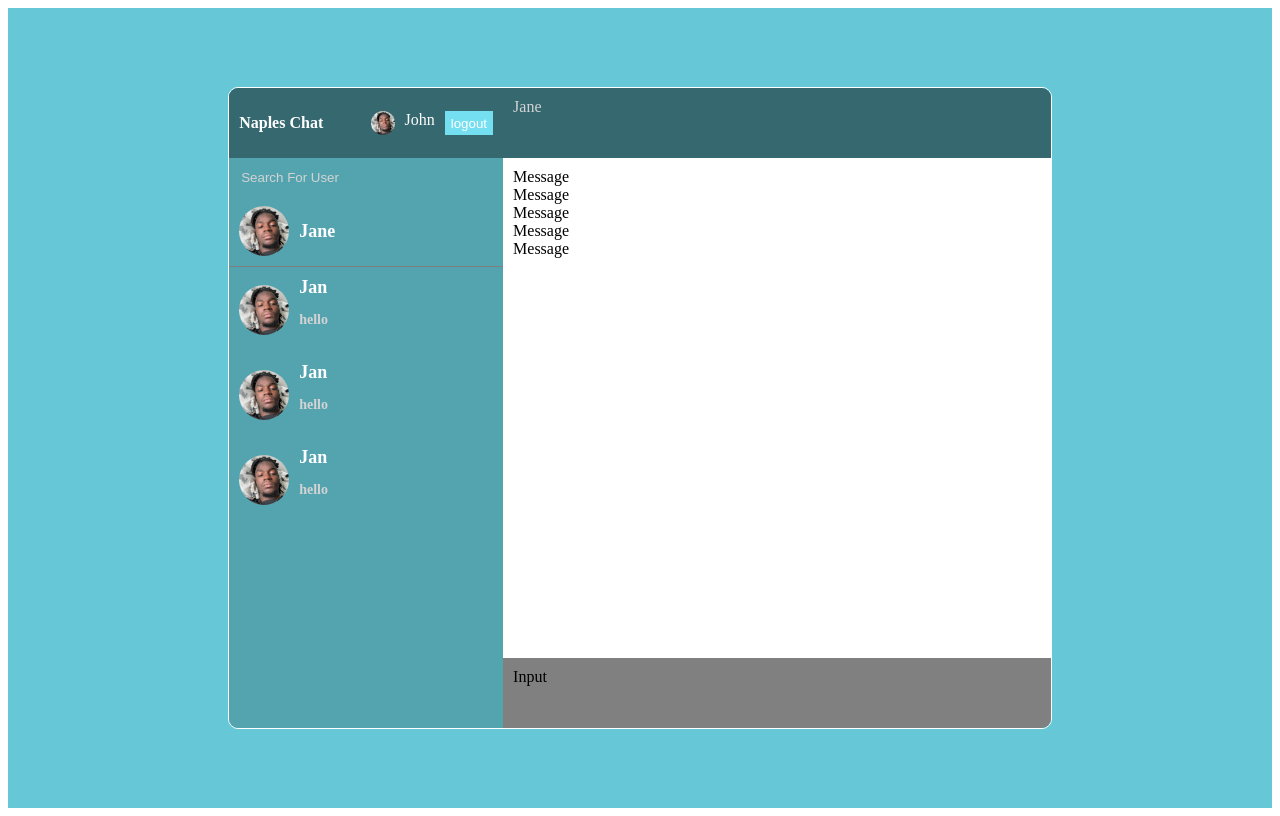
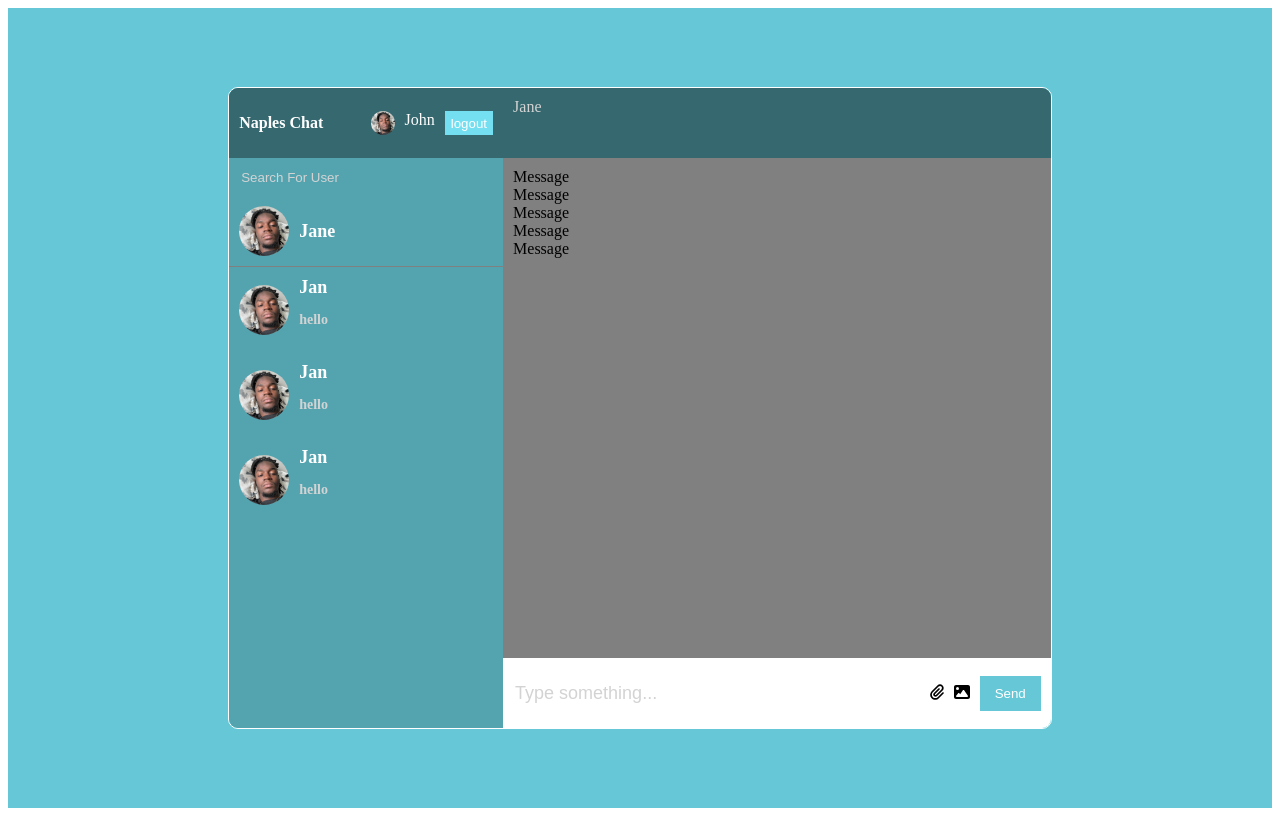
Before and after one commit to Shbucket/chat, a React (Create React App) app: page / in a window 1280 px wide. Built offline with nearby package versions, Linux system fonts and the light colour scheme.

Commit message:
added styling to chat section

```diff
--- a/src/components/Input.jsx
+++ b/src/components/Input.jsx
@@ -1,8 +1,21 @@
-import React from 'react'
+import React from "react";
+import { FontAwesomeIcon } from "@fortawesome/react-fontawesome";
+import { faImage, faPaperclip } from "@fortawesome/free-solid-svg-icons";
+
+const image = <FontAwesomeIcon icon={faImage} />
+const clip = <FontAwesomeIcon icon={faPaperclip} />
 
 export const Input = () => {
   return (
-    <div className='input'>Input</div>
-  )
-}
- export default Input
+    <div className="input">
+      <input type="text" placeholder="Type something..." />
+      <div className="send">
+        <span>{clip}</span>
+        <input type="file" style={{ display: "none" }} id="file" />
+        <label htmlFor="file"><span>{image}</span></label>
+        <button>Send</button>
+      </div>
+    </div>
+  );
+};
+export default Input;
--- a/src/style.scss
+++ b/src/style.scss
@@ -155,25 +155,52 @@
       flex: 2;
       background-color: #73dff0;
 
-      .chatInfo{
+      .chatInfo {
         height: 50px;
         background-color: #366870;
-        display:flex;
+        display: flex;
         justify-content: space-between;
         padding: 10px;
         color: lightgray;
       }
-      .messages{
+      .messages {
+        background-color: grey;
+        padding: 10px;
+        height: calc(100% - 160px);
+      }
+      .input {
+        height: 50px;
         background-color: white;
         padding: 10px;
-        height: calc(100% - 160px);
+        display: flex;
+        align-items: center;
+        justify-content: space-between;
+        input {
+          width: 100%;
+          border: none;
+          outline: none;
+          color: #366870;
+          font-size: 18px;
+          &::placeholder {
+            color: lightgray;
+          }
+        }
+        .send {
+          display: flex;
+          align-items: center;
+          gap: 10px;
 
-      }
-      .input{
-        height: 50px;
-        background-color: grey;
-        padding:10px;
-
+          span{
+            cursor: pointer;
+          }
+          button{
+            border: none;
+            padding: 10px 15px ;
+            color: white;
+            background-color: #66c8d6;
+            cursor: pointer;
+          }
+        }
       }
     }
   }
```
